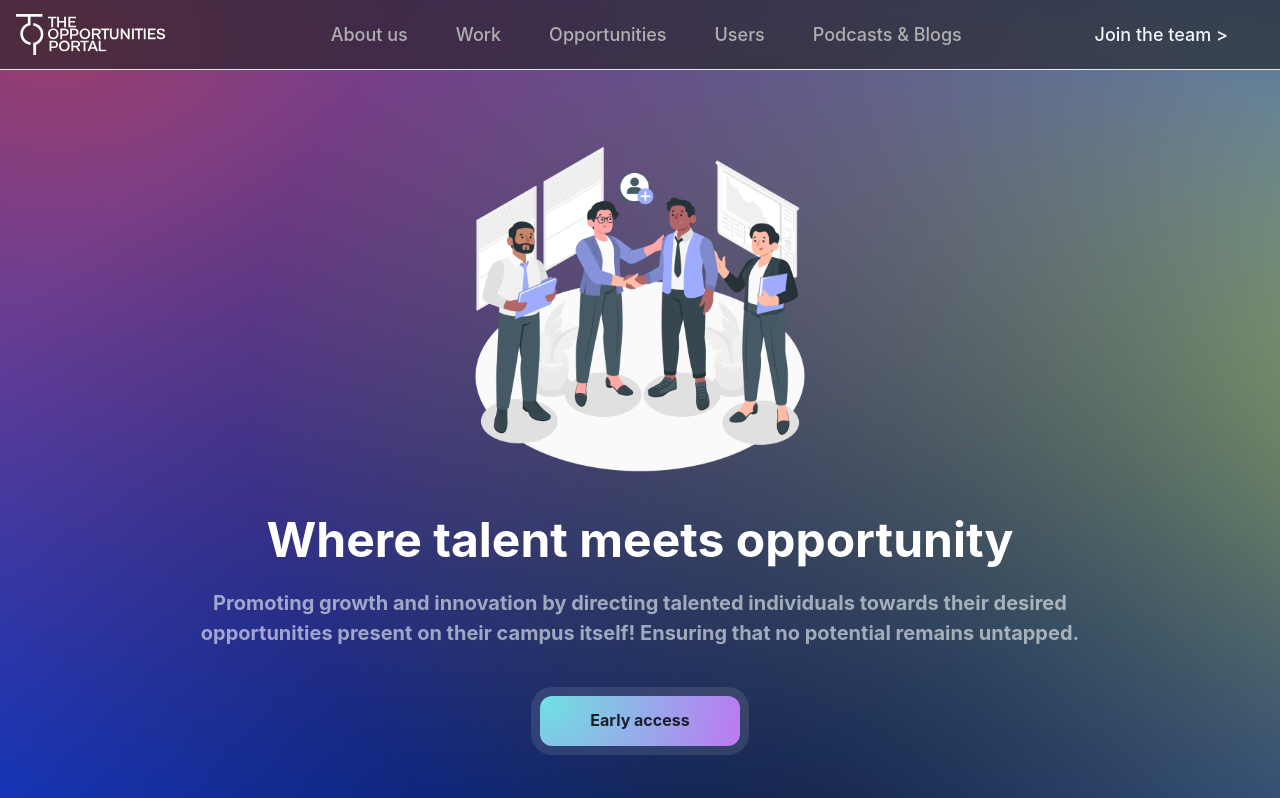
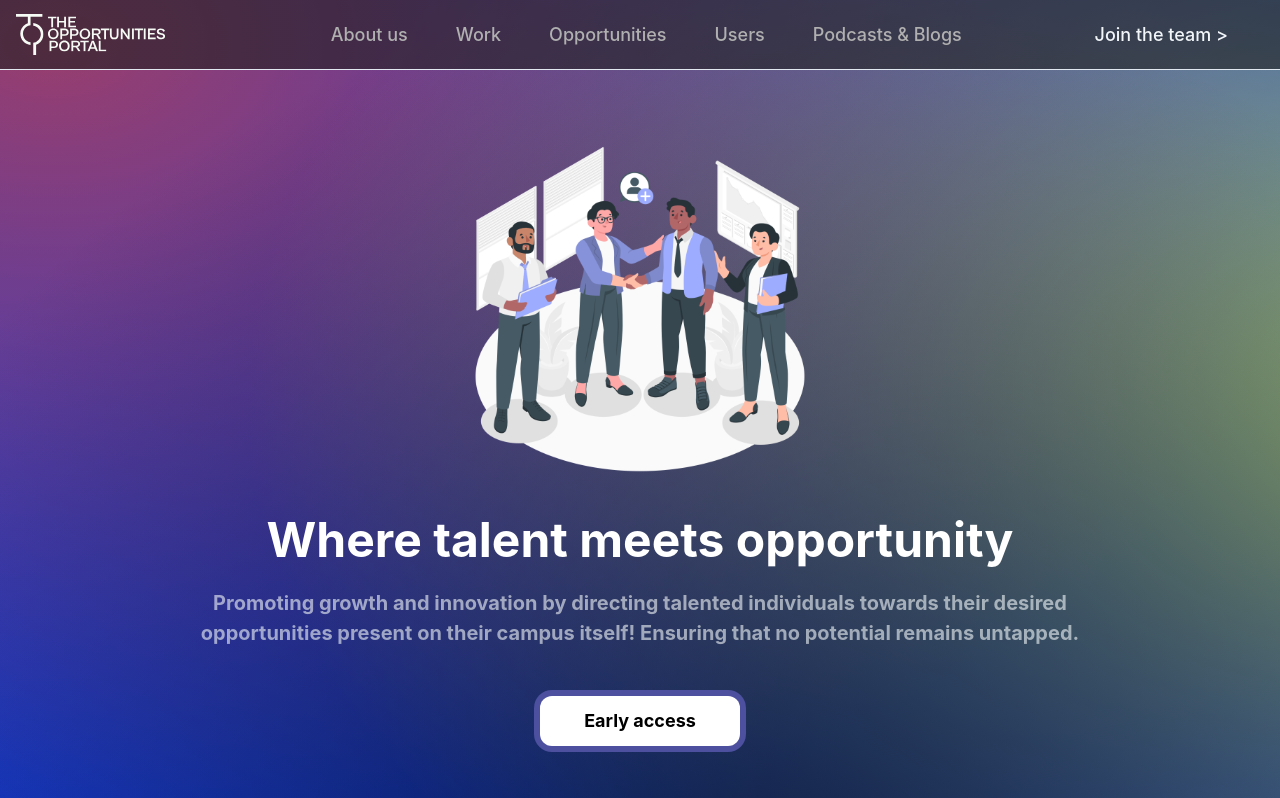
Before and after one commit to The-Opportunties-Portal/top-landing, a Next.js app: page / in a window 1280 px wide. Shown: the top 798 px of the page. Built offline with nearby package versions, Linux system fonts and the light colour scheme.

Commit message:
style: change early access button styling

```diff
--- a/components/index/Hero.tsx
+++ b/components/index/Hero.tsx
@@ -82,14 +82,14 @@ export const Hero = () => {
               </Button> */}
               <Button
                 fontWeight="bold"
-                fontSize={"md"}
+                fontSize={{ base: "md", lg: "lg" }}
+                color="black"
                 w="200px"
                 h="50px"
                 sx={{
-                  background:
-                    "radial-gradient(100% 359.18% at 0% 0%, #6DE3E1 0%, #B97CF1 100%) ",
+                  background: "rgba(255, 255, 255, 1)",
                   borderRadius: "12px",
-                  boxShadow: "0px 0px 0px 9px rgba(255, 255, 255, 0.10)",
+                  boxShadow: "0px 0px 0px 6px rgba(76, 80, 158, 1)",
                   _hover: {
                     transform: "scale(1.2)",
                   },
```
